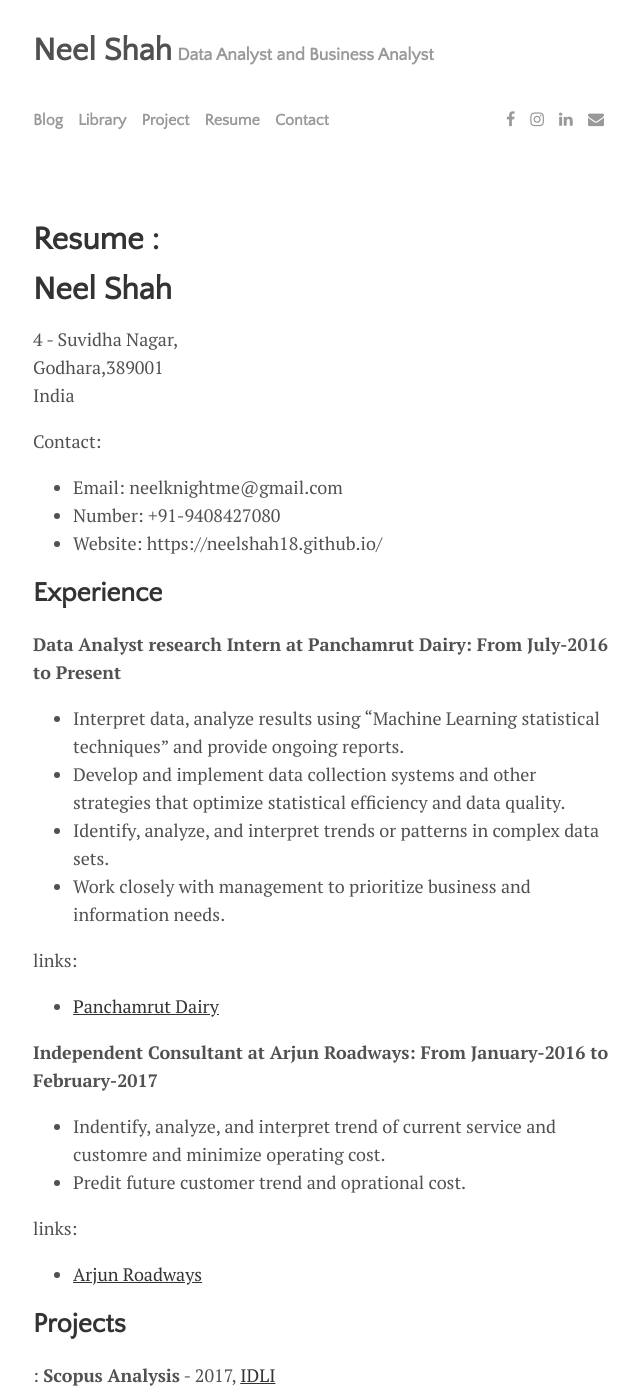
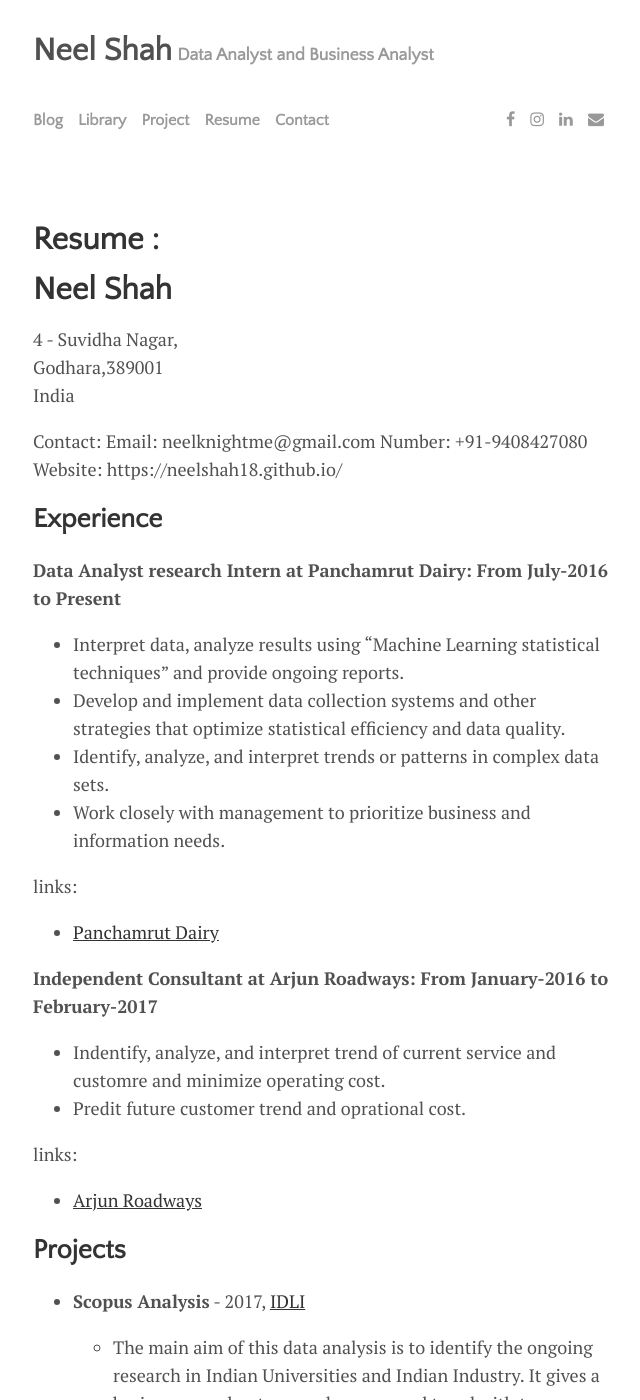
Before and after one commit to NeelShah18/neelshah18.github.io, a Jekyll site: the page built from _resume/2017-02-22-Latest Blog.md, in a window 1280 px wide and 1400 px high. Shown: the whole window, without its empty margins (319-959 px from the left). Built offline with Jekyll 4.4.1, drawn with Linux system fonts in a browser that asks for light colours; nearby versions of some CDN libraries; some of the changed text lies outside the part shown.

Commit message:
Update 2017-02-22-Latest Blog.md

```diff
--- a/_resume/2017-02-22-Latest Blog.md
+++ b/_resume/2017-02-22-Latest Blog.md
@@ -11,10 +11,9 @@
 India
 
 Contact:
-
-- Email: neelknightme@gmail.com
-- Number: +91-9408427080
-- Website: https://neelshah18.github.io/
+Email: neelknightme@gmail.com
+Number: +91-9408427080
+Website: https://neelshah18.github.io/
 
 Experience
 ----------
@@ -44,12 +43,10 @@
 
 Projects
 --------
-:   **Scopus Analysis** - 2017, [IDLI](http://idli.group/team.html)
 
-    * The main aim of this data analysis is to identify the ongoing research in Indian Universities and Indian Industry.
-    * It gives a basic answer about research source and trend with top authors and publication.
-    * It also shows the participation of Industry and Universities in research.
-      [Read more...](https://neelshah18.github.io/Scopus-analysis.html)
+* **Scopus Analysis** - 2017, [IDLI](http://idli.group/team.html)
+
+     * The main aim of this data analysis is to identify the ongoing research in Indian Universities and Indian Industry. It gives a basic answer about research source and trend with top authors and publication. It also shows the participation of Industry and Universities in research.[Read more...](https://neelshah18.github.io/Scopus-analysis.html)
 
 Education
 ---------
```
